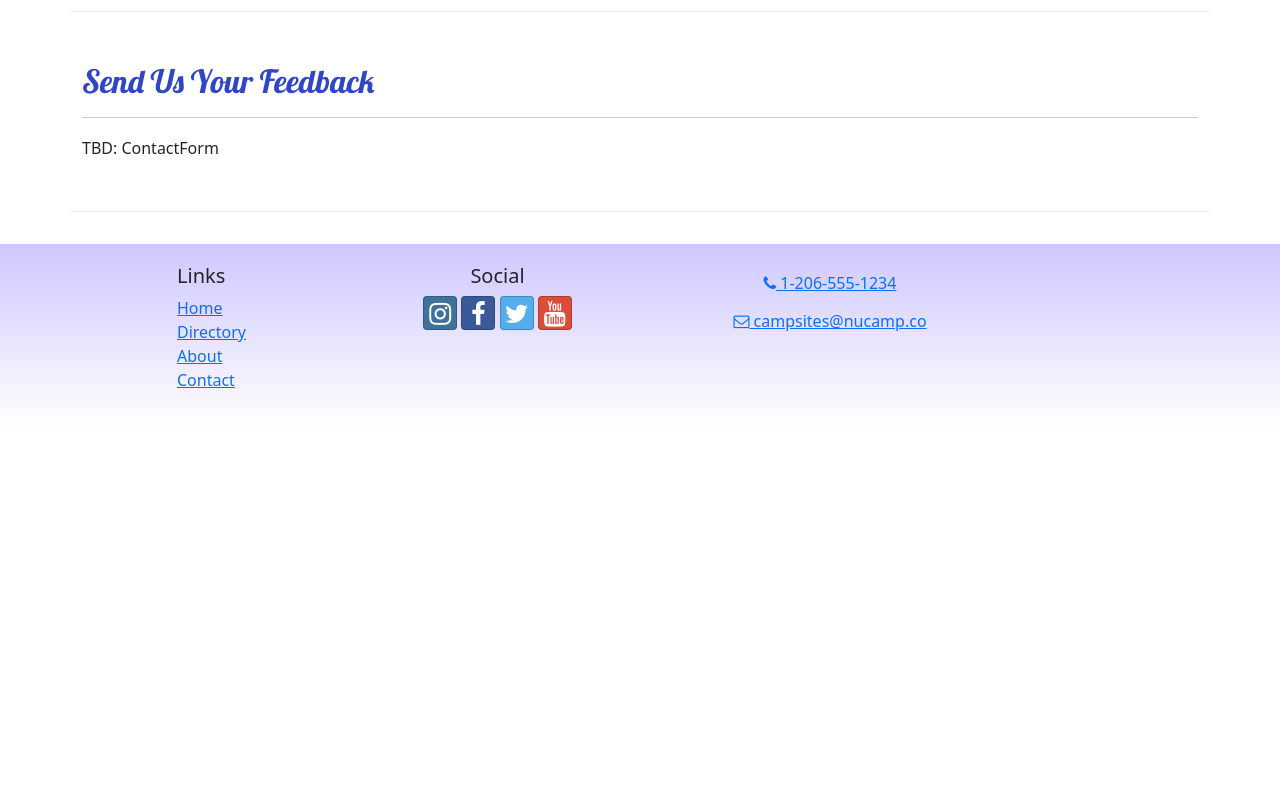
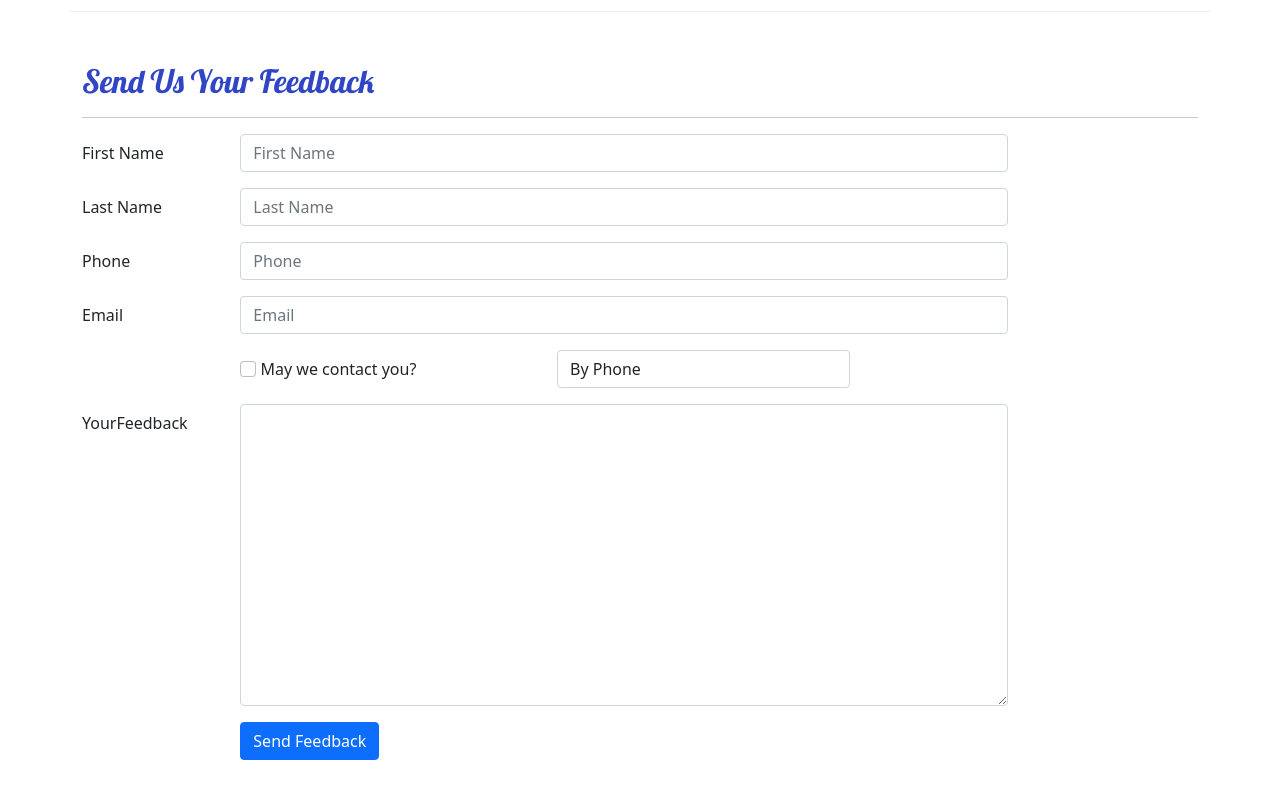
Before and after one commit to javar10/nucampsite-React, a React (Create React App) app: page /contact in a window 1280 px wide. Shown: the part 480-1280 px from the top of the page. Before the commit the page ends 908 px from the top, so only its background shows below. Built offline with nearby package versions, Linux system fonts and the light colour scheme.

Commit message:
validateContactForm

```diff
--- /dev/null
+++ b/src/components/ContactForm.js
@@ -0,0 +1,142 @@
+import { Button, Label, Col, FormGroup } from "reactstrap";
+import { Formik, Field, Form, ErrorMessage } from "formik";
+import { validateContactForm } from "../utils/validateContactForm";
+
+
+const ContactForm = () => {
+    const handleSubmit = (values, {resetForm}) => {
+        console.log('form values:', values);
+        console.log('in JSON format:', JSON.stringify(values));
+        resetForm();
+    }
+
+    return (
+        <Formik
+            initialValues={{
+                firstName: '',
+                lastName: '',
+                phoneNum: '',
+                email: '',
+                agree: false,
+                contactType: 'By Phone',
+                feedback: ''
+            }}
+            onSubmit={handleSubmit}
+            validate={validateContactForm}
+        >
+            <Form>
+                <FormGroup row>
+                    <Label htmlFor='firstName' md='2'>
+                        First Name
+                    </Label>
+                    <Col md='10'>
+                        <Field
+                            name='firstName'
+                            placeholder='First Name'
+                            className='form-control'
+                        />
+                        <ErrorMessage name='firstName'>
+                            {(msg) => <p className='text-danger'>{msg}</p>}
+                        </ErrorMessage>
+                    </Col>
+                </FormGroup>
+
+                <FormGroup row>
+                    <Label htmlFor='lastName' md='2'>
+                        Last Name
+                    </Label>
+                    <Col md='10'>
+                        <Field
+                            name='lastName'
+                            placeholder='Last Name'
+                            className='form-control'
+                        />
+                        <ErrorMessage name='lastName'>
+                            {(msg) => <p className='text-danger'>{msg}</p>}
+                        </ErrorMessage>
+                    </Col>
+                </FormGroup>
+
+                <FormGroup row>
+                    <Label htmlFor='phoneNum' md='2'>
+                        Phone
+                    </Label>
+                    <Col md='10'>
+                        <Field
+                            name='phoneNum'
+                            placeholder='Phone'
+                            className='form-control'
+                        />
+                        <ErrorMessage name='phoneNum'>
+                            {(msg) => <p className='text-danger'>{msg}</p>}
+                        </ErrorMessage>
+                    </Col>
+                </FormGroup>
+
+                <FormGroup row>
+                    <Label htmlFor='email' md='2'>
+                        Email
+                    </Label>
+                    <Col md='10'>
+                        <Field
+                            name='email'
+                            placeholder='Email'
+                            type='email'
+                            className='form-control'
+                        />
+                        <ErrorMessage name='email'>
+                            {(msg) => <p className='text-danger'>{msg}</p>}
+                        </ErrorMessage>
+                    </Col>
+                </FormGroup>
+
+                <FormGroup row>
+                    <Label check md={{ size: 4, offset: 2 }}>
+                        <Field
+                            name='agree'
+                            type='checkbox'
+                            className='form-check-input'
+                        /> {' '}
+                        May we contact you?
+                    </Label>
+                    <Col md='4'>
+                        <Field
+                            name='contactType'
+                            as='select'
+                            className='form-control'
+                        >
+                            <option>By Phone</option>
+                            <option>By Email</option>
+                        </Field>
+                    </Col>
+                </FormGroup>
+
+                <FormGroup row>
+                    <Label htmlFor='feedback' md='2'>
+                        YourFeedback
+                    </Label>
+                    <Col md='10'>
+                        <Field
+                            name='feedback'
+                            as='textarea'
+                            rows='12'
+                            className='form-control'
+                        />
+                    </Col>
+                </FormGroup>
+
+                <FormGroup row>
+                    <Col md={{ size: 10, offset: 2}}>
+                        <Button type='submit' color='primary'>
+                            Send Feedback
+
+                        </Button>
+                    </Col>
+                </FormGroup>
+            </Form>
+
+        </Formik>
+    );
+}
+
+export default ContactForm;
--- a/src/pages/ContactPage.js
+++ b/src/pages/ContactPage.js
@@ -1,5 +1,6 @@
 import { Container, Col, Row } from 'reactstrap';
 import SubHeader from '../components/SubHeader';
+import ContactForm from '../components/ContactForm';
 
 const ContactPage = () => {
     return (
@@ -42,7 +43,7 @@
                     <hr/>
                 </Col>
                 <Col md='10'>
-                    TBD: ContactForm
+                    <ContactForm />
                 </Col>
             </Row>
         </Container>
--- /dev/null
+++ b/src/utils/validateContactForm.js
@@ -0,0 +1,30 @@
+export const validateContactForm = (values) => {
+    const errors = {};
+
+    if (!values.firstName) {
+        errors.firstName = 'Required';
+    } else if (values.firstName.length < 2) {
+        errors.firstName = 'Must be at least 2 characters.'
+    } else if (values.firstName.length > 15) {
+        errors.firstName = "Must be 15 characters or less.";
+    }
+
+    if (!values.lastName) {
+        errors.lastName = 'Required';
+    } else if (values.lastName.length < 2) {
+        errors.lastName = 'Must be at least 2 characters.'
+    } else if (values.lastName.length > 15) {
+        errors.lastName = "Must be 15 characters or less.";
+    }
+
+    const reg = /^\d+$/;
+    if (!reg.test(values.phoneNum)) {
+        errors.phoneNum = 'The phone number should contain only numbers.';
+    }
+
+    if (!values.email.includes('@')) {
+        errors.email = 'Email should contain an @';
+    }
+
+    return errors;
+}
```
